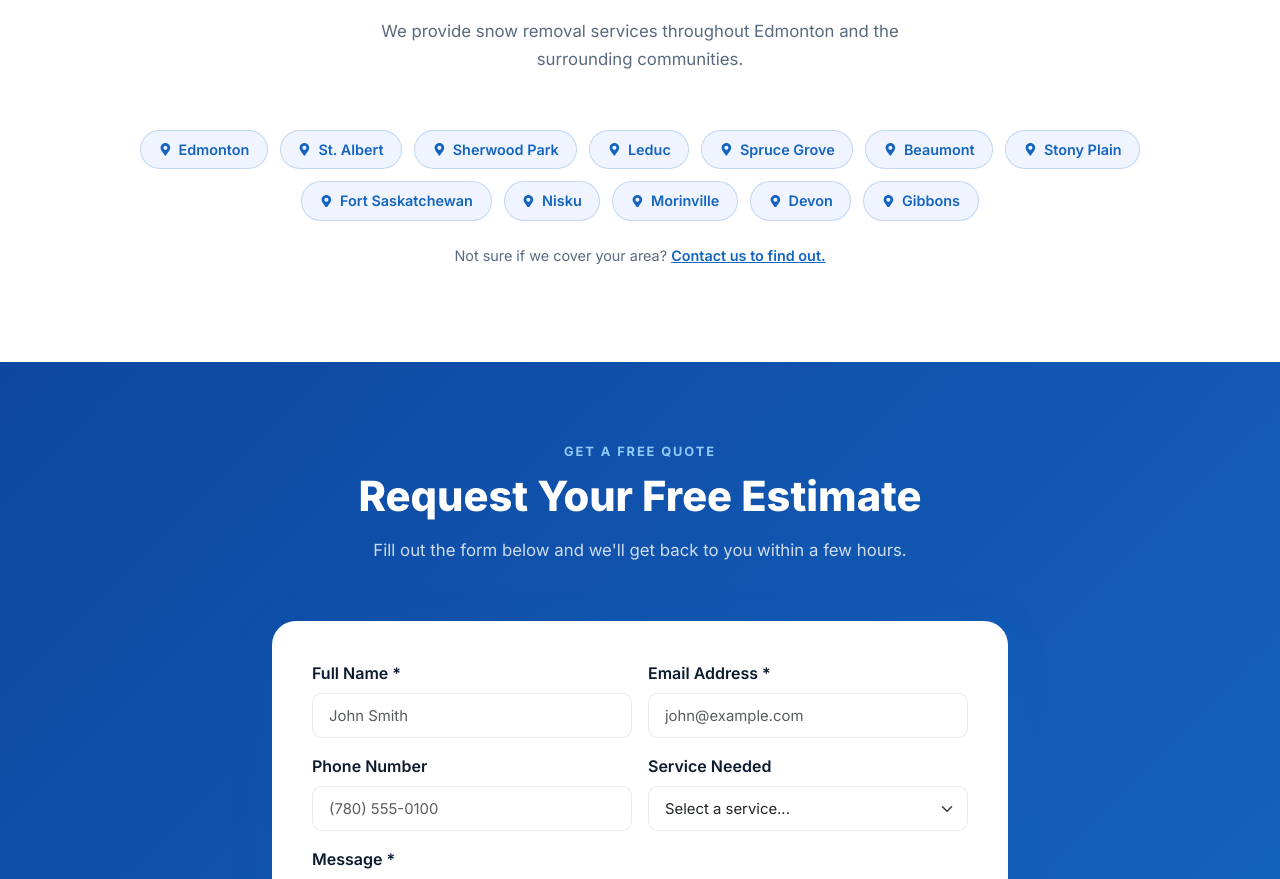
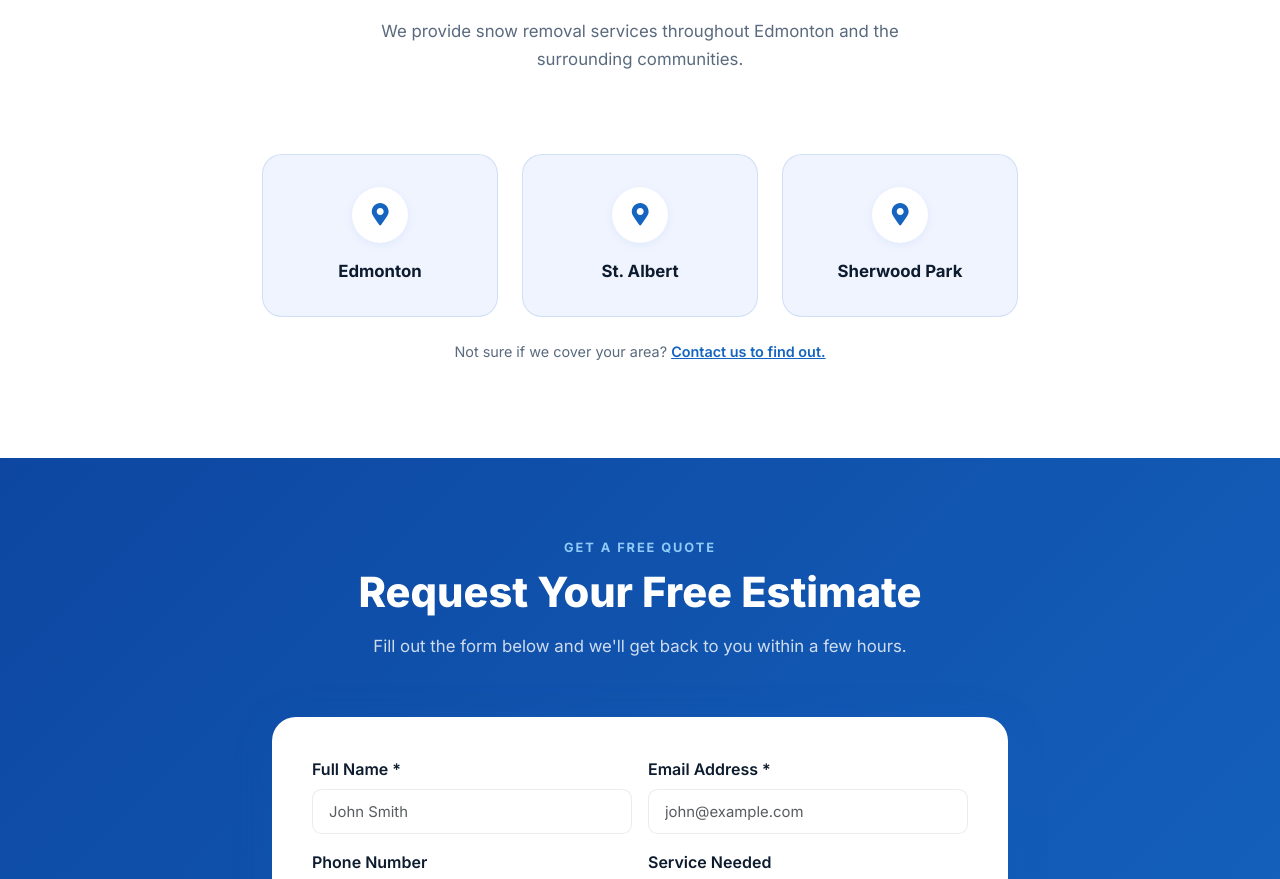
Before and after one commit to tuancat8730-sam/ci_snow_1, a React (Vite) app: page /#/ in a window 1280 px wide. Shown: the part 5440-6319 px from the top of the page. Built offline with nearby package versions, Linux system fonts and the light colour scheme.

Commit message:
feat: trim service areas to core cities and redesign layout
Keep only Edmonton, St. Albert, and Sherwood Park in SERVICE_AREAS,
replacing the pill-chip grid (designed for 12 items) with a 3-column
card layout that reads better at this smaller count.

```diff
--- a/src/components/sections/ServiceArea.jsx
+++ b/src/components/sections/ServiceArea.jsx
@@ -16,16 +16,20 @@ export default function ServiceArea() {
           />
         </ScrollReveal>
 
-        <ScrollReveal>
-          <div className="service-area-grid">
-            {SERVICE_AREAS.map((area) => (
-              <div className="service-area-chip" key={area}>
-                <FaMapMarkerAlt className="area-pin" />
-                {area}
+        <div className="row row-cols-1 row-cols-sm-3 g-4 justify-content-center service-area-cards">
+          {SERVICE_AREAS.map((area, i) => (
+            <ScrollReveal key={area} delay={i + 1}>
+              <div className="col">
+                <div className="service-area-card text-center h-100">
+                  <div className="service-area-icon">
+                    <FaMapMarkerAlt />
+                  </div>
+                  <p className="service-area-name">{area}</p>
+                </div>
               </div>
-            ))}
-          </div>
-        </ScrollReveal>
+            </ScrollReveal>
+          ))}
+        </div>
 
         <ScrollReveal>
           <p className="text-center mt-4" style={{ color: 'var(--color-gray-text)', fontSize: '0.9rem' }}>
--- a/src/data/serviceAreas.js
+++ b/src/data/serviceAreas.js
@@ -2,13 +2,4 @@ export const SERVICE_AREAS = [
   'Edmonton',
   'St. Albert',
   'Sherwood Park',
-  'Leduc',
-  'Spruce Grove',
-  'Beaumont',
-  'Stony Plain',
-  'Fort Saskatchewan',
-  'Nisku',
-  'Morinville',
-  'Devon',
-  'Gibbons',
 ]
--- a/src/styles/sections.css
+++ b/src/styles/sections.css
@@ -537,37 +537,54 @@
   background-color: var(--color-white);
 }
 
-.service-area-grid {
-  display: flex;
-  flex-wrap: wrap;
-  gap: 0.75rem;
-  justify-content: center;
+.service-area-cards {
   margin-top: 1rem;
+  max-width: 780px;
+  margin-left: auto;
+  margin-right: auto;
 }
 
-.service-area-chip {
-  display: inline-flex;
-  align-items: center;
-  gap: 0.45rem;
+.service-area-card {
   background: var(--color-light-bg);
-  color: var(--color-primary);
-  border: 1px solid rgba(21, 101, 192, 0.2);
-  border-radius: 2rem;
-  padding: 0.5rem 1.1rem;
-  font-size: 0.9rem;
-  font-weight: 600;
-  transition: background-color var(--transition-base), color var(--transition-base), box-shadow var(--transition-base);
+  border: 1px solid rgba(21, 101, 192, 0.15);
+  border-radius: 1.25rem;
+  padding: 2rem 1.5rem;
+  transition: transform var(--transition-base), box-shadow var(--transition-base), background-color var(--transition-base), border-color var(--transition-base);
 }
 
-.service-area-chip:hover {
+.service-area-card:hover {
+  transform: translateY(-6px);
   background-color: var(--color-primary);
-  color: #fff;
-  box-shadow: var(--shadow-sm);
+  border-color: var(--color-primary);
+  box-shadow: var(--shadow-md);
 }
 
-.area-pin {
-  font-size: 0.8rem;
-  flex-shrink: 0;
+.service-area-card:hover .service-area-icon,
+.service-area-card:hover .service-area-name {
+  color: #fff;
+}
+
+.service-area-icon {
+  width: 56px;
+  height: 56px;
+  margin: 0 auto 1rem;
+  display: flex;
+  align-items: center;
+  justify-content: center;
+  border-radius: 50%;
+  background: #fff;
+  color: var(--color-primary);
+  font-size: 1.4rem;
+  box-shadow: var(--shadow-sm);
+  transition: color var(--transition-base);
+}
+
+.service-area-name {
+  font-weight: 700;
+  font-size: 1.05rem;
+  color: var(--color-dark-text);
+  margin: 0;
+  transition: color var(--transition-base);
 }
 
 /* ── Contact Form section ── */
```
